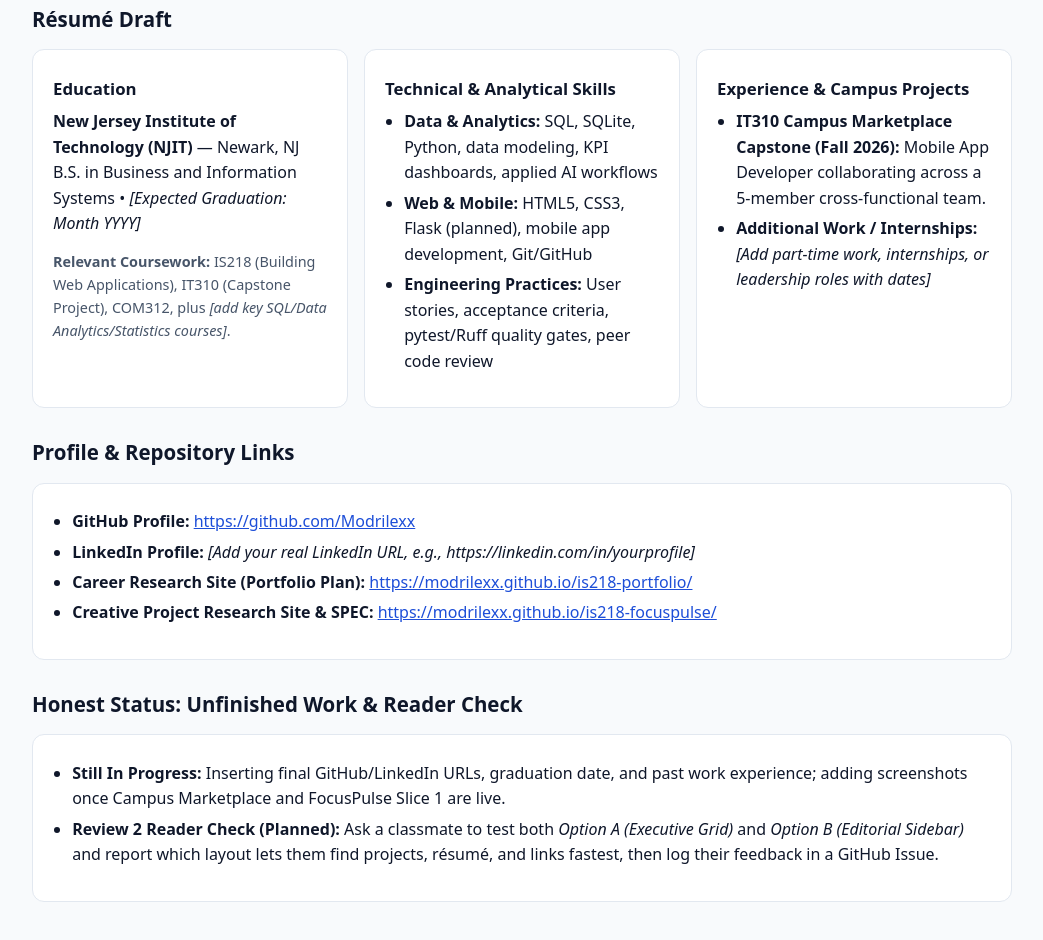
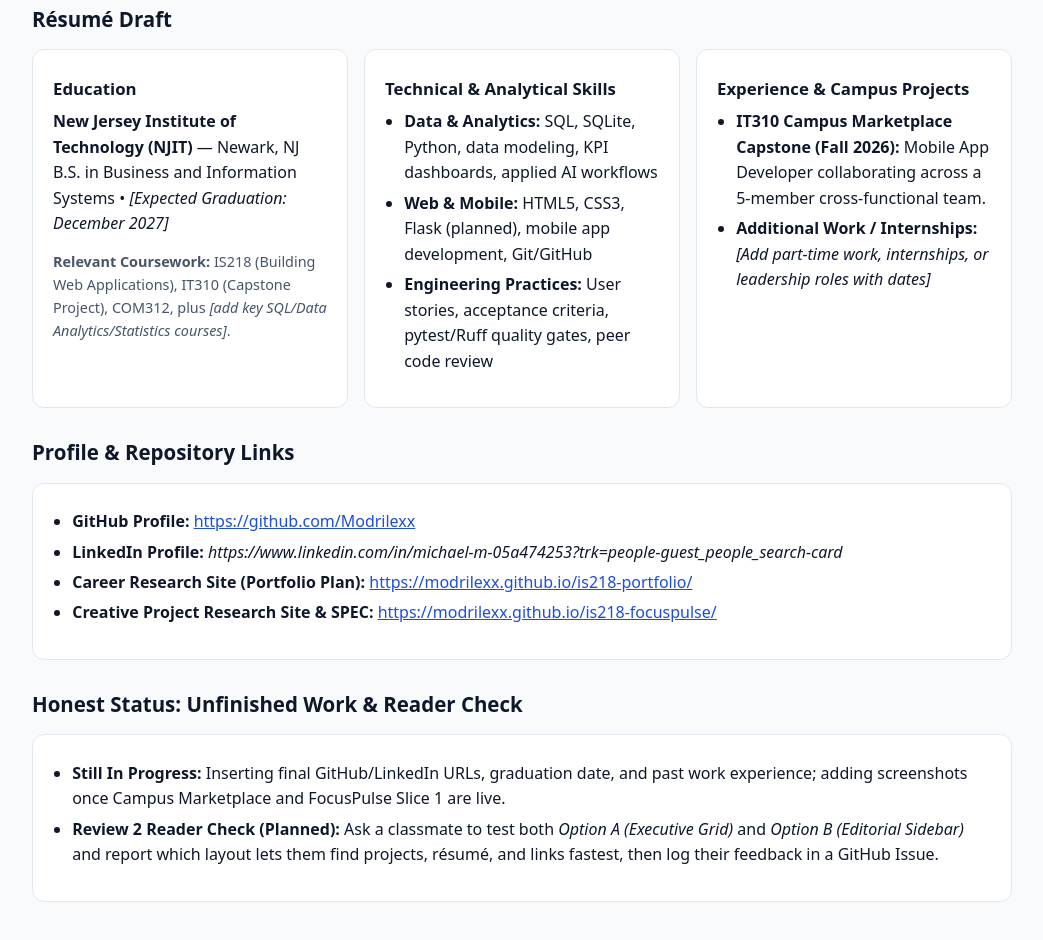
Before and after one commit to Modrilexx/is218-portfolio, a plain HTML site: page portfolio-draft.html in a window 1280 px wide. Shown: the part 1087-2027 px from the top of the page, without its empty margins (118-1161 px from the left). Drawn offline with Linux system fonts and the light colour scheme.

Commit message:
Update portfolio-draft.html

```diff
--- a/portfolio-draft.html
+++ b/portfolio-draft.html
@@ -363,7 +363,7 @@
             <h3>Education</h3>
             <p>
               <strong>New Jersey Institute of Technology (NJIT)</strong> &mdash; Newark, NJ<br />
-              B.S. in Business and Information Systems &bull; <em>[Expected Graduation: Month YYYY]</em>
+              B.S. in Business and Information Systems &bull; <em>[Expected Graduation: December 2027]</em>
             </p>
             <p class="muted" style="font-size:0.9rem;">
               <strong>Relevant Coursework:</strong> IS218 (Building Web Applications), IT310 (Capstone Project),
@@ -393,7 +393,7 @@
         <div class="card">
           <ul>
             <li><strong>GitHub Profile:</strong> <a href="https://github.com/Modrilexx" target="_blank" rel="noopener">https://github.com/Modrilexx</a></li>
-            <li><strong>LinkedIn Profile:</strong> <em>[Add your real LinkedIn URL, e.g., https://linkedin.com/in/yourprofile]</em></li>
+            <li><strong>LinkedIn Profile:</strong> <em>https://www.linkedin.com/in/michael-m-05a474253?trk=people-guest_people_search-card</em></li>
             <li><strong>Career Research Site (Portfolio Plan):</strong> <a href="https://modrilexx.github.io/is218-portfolio/" target="_blank" rel="noopener">https://modrilexx.github.io/is218-portfolio/</a></li>
             <li><strong>Creative Project Research Site &amp; SPEC:</strong> <a href="https://modrilexx.github.io/is218-focuspulse/" target="_blank" rel="noopener">https://modrilexx.github.io/is218-focuspulse/</a></li>
           </ul>
```
